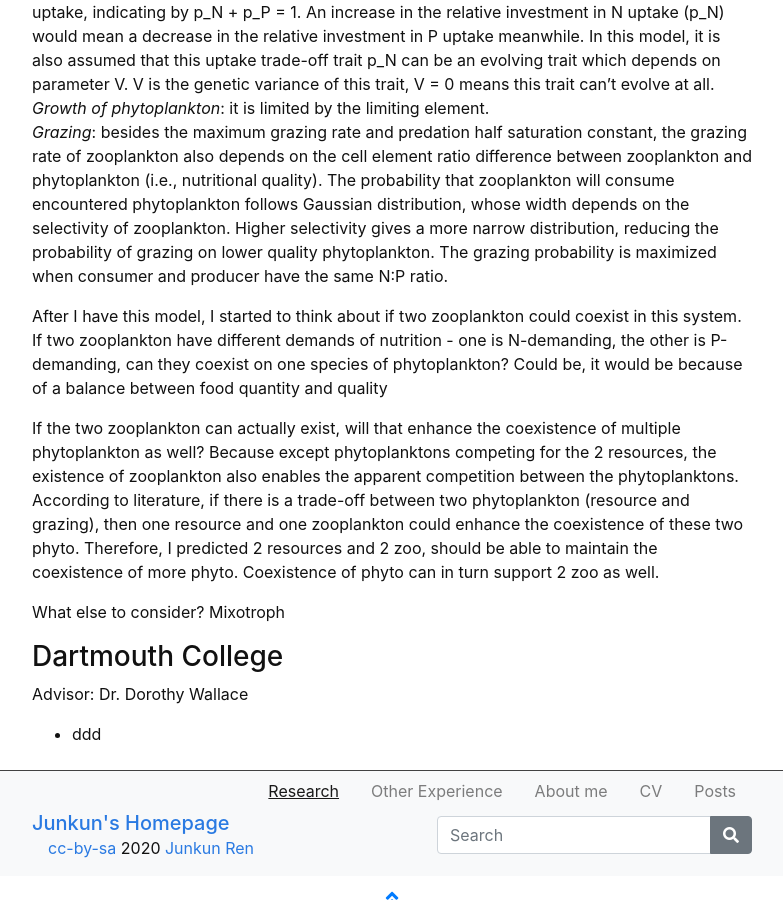
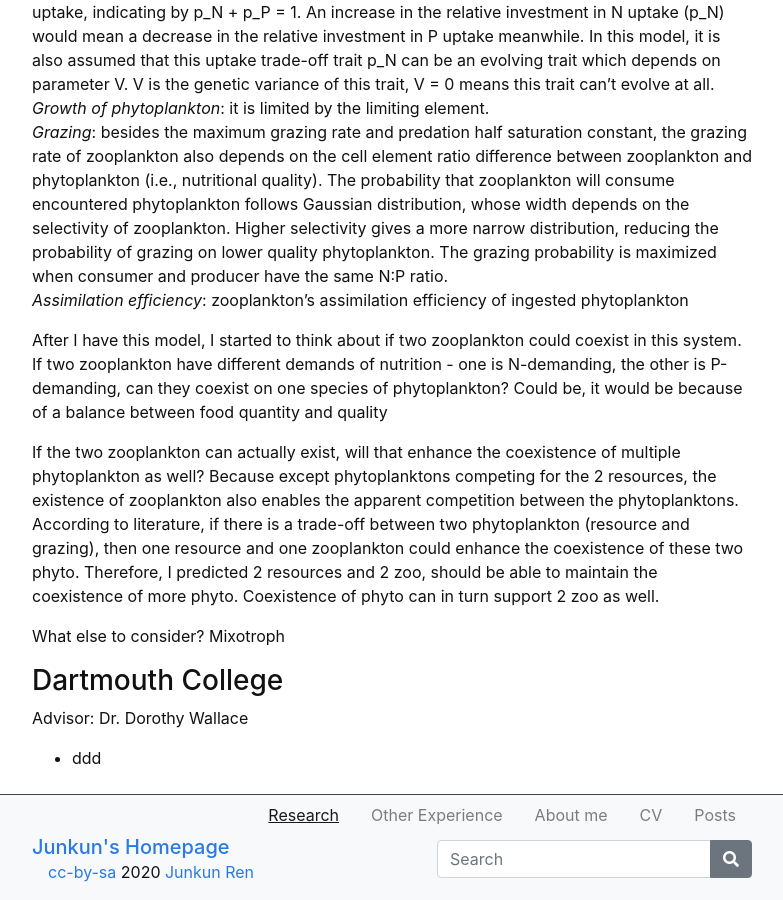
Before and after one commit to junkun-ren/PersonalWebsite, a Jekyll site: the page built from content/0-research.md, in a window 1280 px wide and 900 px high, scrolled down 1670 px. Shown: the whole window, without its empty margins (248-1031 px from the left). Built offline with Jekyll 4.4.1, drawn with Linux system fonts in a browser that asks for light colours.

Commit message:
Update 0-research.md

```diff
--- a/content/0-research.md
+++ b/content/0-research.md
@@ -12,7 +12,8 @@ Advisor: Dr. Shaopeng Wang
 
 *Uptake*: there is a linear trade-off between phytoplankton's investment in N update and P uptake, indicating by p_N + p_P = 1. An increase in the relative investment in N uptake (p_N) would mean a decrease in the relative investment in P uptake meanwhile. In this model, it is also assumed that this uptake trade-off trait p_N can be an evolving trait which depends on parameter V. V is the genetic variance of this trait, V = 0 means this trait can't evolve at all. <br/>
 *Growth of phytoplankton*: it is limited by the limiting element. <br/>
-*Grazing*: besides the maximum grazing rate and predation half saturation constant, the grazing rate of zooplankton also depends on the cell element ratio difference between zooplankton and phytoplankton (i.e., nutritional quality). The probability that zooplankton will consume encountered phytoplankton follows Gaussian distribution, whose width depends on the selectivity of zooplankton. Higher selectivity gives a more narrow distribution, reducing the probability of grazing on lower quality phytoplankton. The grazing probability is maximized when consumer and producer have the same N:P ratio.
+*Grazing*: besides the maximum grazing rate and predation half saturation constant, the grazing rate of zooplankton also depends on the cell element ratio difference between zooplankton and phytoplankton (i.e., nutritional quality). The probability that zooplankton will consume encountered phytoplankton follows Gaussian distribution, whose width depends on the selectivity of zooplankton. Higher selectivity gives a more narrow distribution, reducing the probability of grazing on lower quality phytoplankton. The grazing probability is maximized when consumer and producer have the same N:P ratio. <br/>
+*Assimilation efficiency*: zooplankton's assimilation efficiency of ingested phytoplankton
 
 After I have this model, I started to think about if two zooplankton could coexist in this system. If two zooplankton have different demands of nutrition - one is N-demanding, the other is P-demanding, can they coexist on one species of phytoplankton? Could be, it would be because of a balance between food quantity and quality
 
```
